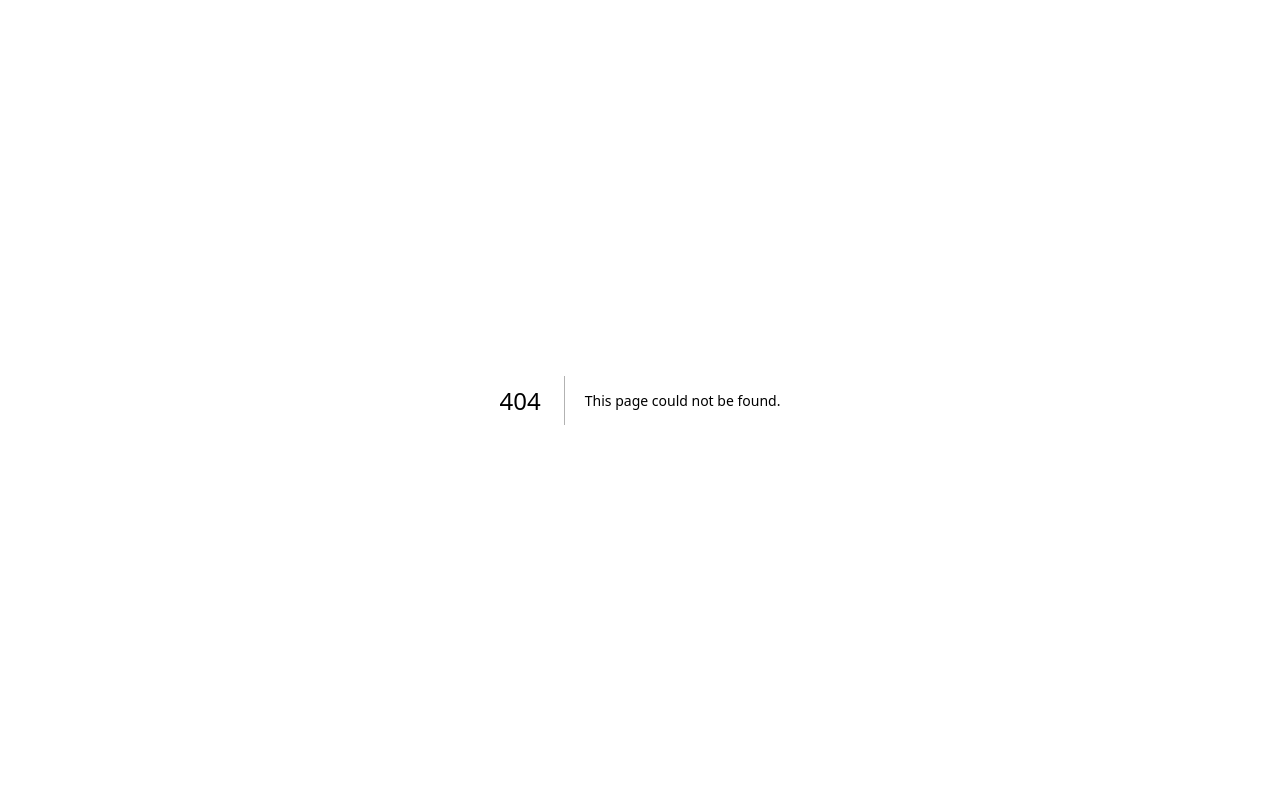
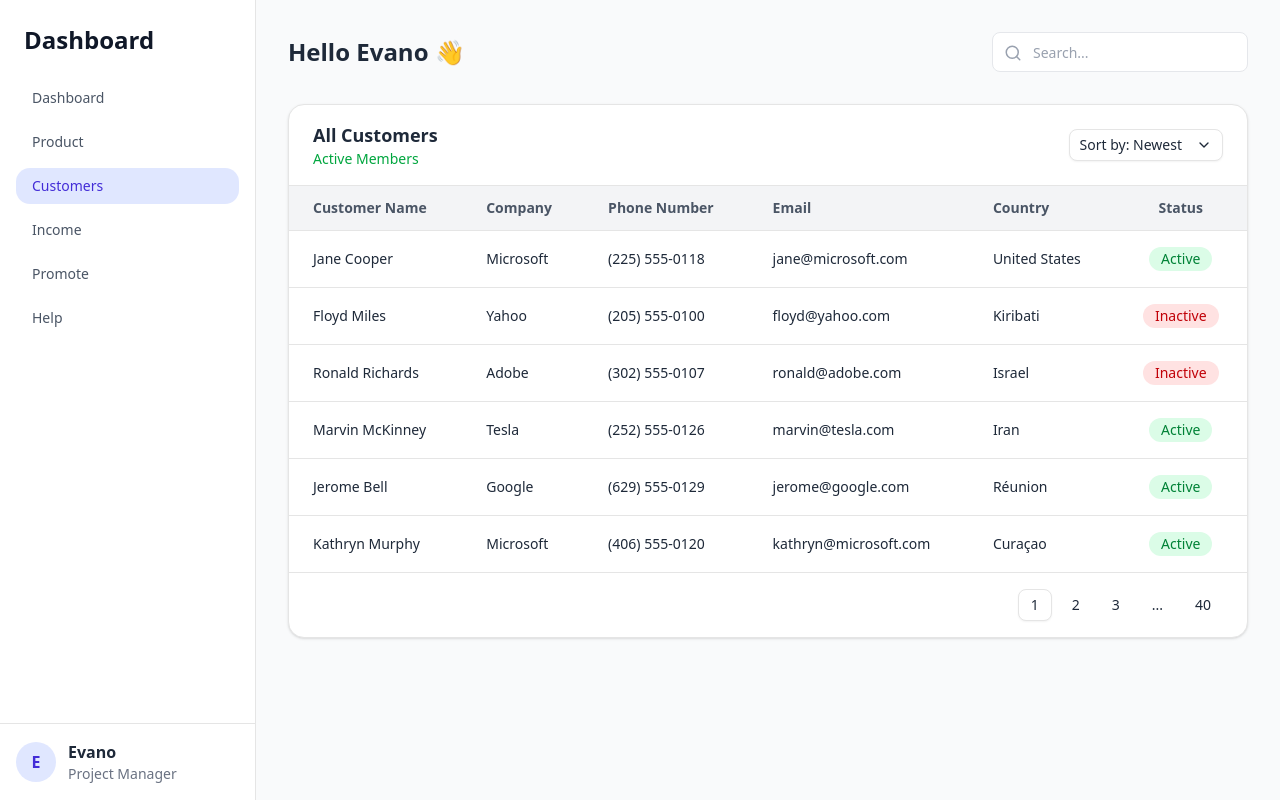
Before and after one commit to ismailAchibat/customer-journey, a Next.js app: page /acceuil in a window 1280 px wide. Before the commit this address had no page. Built offline with nearby package versions, Linux system fonts and the light colour scheme.

Commit message:
page d'acceuil

```diff
--- /dev/null
+++ b/app/acceuil/page.tsx
@@ -0,0 +1,212 @@
+"use client";
+
+import Image from "next/image";
+import { useState } from "react";
+import { Search, ChevronDown } from "lucide-react";
+import { Button } from "@/components/ui/button";
+import Badge from "@/components/ui/badge";
+import Input from "@/components/ui/input";
+
+
+export default function Home() {
+  const [search, setSearch] = useState("");
+
+  const customers = [
+    {
+      name: "Jane Cooper",
+      company: "Microsoft",
+      phone: "(225) 555-0118",
+      email: "jane@microsoft.com",
+      country: "United States",
+      status: "Active",
+    },
+    {
+      name: "Floyd Miles",
+      company: "Yahoo",
+      phone: "(205) 555-0100",
+      email: "floyd@yahoo.com",
+      country: "Kiribati",
+      status: "Inactive",
+    },
+    {
+      name: "Ronald Richards",
+      company: "Adobe",
+      phone: "(302) 555-0107",
+      email: "ronald@adobe.com",
+      country: "Israel",
+      status: "Inactive",
+    },
+    {
+      name: "Marvin McKinney",
+      company: "Tesla",
+      phone: "(252) 555-0126",
+      email: "marvin@tesla.com",
+      country: "Iran",
+      status: "Active",
+    },
+    {
+      name: "Jerome Bell",
+      company: "Google",
+      phone: "(629) 555-0129",
+      email: "jerome@google.com",
+      country: "Réunion",
+      status: "Active",
+    },
+    {
+      name: "Kathryn Murphy",
+      company: "Microsoft",
+      phone: "(406) 555-0120",
+      email: "kathryn@microsoft.com",
+      country: "Curaçao",
+      status: "Active",
+    },
+  ];
+
+  const filtered = customers.filter((c) =>
+    c.name.toLowerCase().includes(search.toLowerCase())
+  );
+
+  return (
+    <div className="flex min-h-screen bg-gray-50 text-gray-800">
+      {/* Sidebar */}
+      <aside className="w-64 bg-white border-r flex flex-col justify-between">
+        <div>
+          <div className="p-6 text-2xl font-bold text-gray-900">Dashboard</div>
+          <nav className="px-4 space-y-2">
+            <SidebarItem label="Dashboard" />
+            <SidebarItem label="Product" />
+            <SidebarItem label="Customers" active />
+            <SidebarItem label="Income" />
+            <SidebarItem label="Promote" />
+            <SidebarItem label="Help" />
+          </nav>
+        </div>
+
+        {/* Bottom profile section */}
+        <div className="p-4 border-t flex items-center gap-3">
+          <div className="w-10 h-10 bg-indigo-100 rounded-full flex items-center justify-center text-indigo-700 font-semibold">
+            E
+          </div>
+          <div>
+            <p className="font-semibold">Evano</p>
+            <p className="text-sm text-gray-500">Project Manager</p>
+          </div>
+        </div>
+      </aside>
+
+      {/* Main content */}
+      <main className="flex-1 p-8">
+        {/* Header */}
+        <div className="flex justify-between items-center mb-8">
+          <h1 className="text-2xl font-semibold">
+            Hello Evano <span className="text-2xl">👋</span>
+          </h1>
+
+          <div className="relative w-64">
+            <Search
+              className="absolute left-3 top-3 text-gray-400"
+              size={18}
+            />
+            <Input
+              type="text"
+              placeholder="Search..."
+              value={search}
+              onChange={(e) => setSearch(e.target.value)}
+              className="pl-10"
+            />
+          </div>
+        </div>
+
+        {/* Table */}
+        <div className="bg-white rounded-2xl shadow-sm border">
+          <div className="flex justify-between items-center px-6 py-4 border-b">
+            <div>
+              <h2 className="font-semibold text-lg">All Customers</h2>
+              <p className="text-sm text-green-600 font-medium">
+                Active Members
+              </p>
+            </div>
+            <Button variant="outline" size="sm">
+              Sort by: Newest
+              <ChevronDown className="ml-2 h-4 w-4" />
+            </Button>
+          </div>
+
+          <table className="w-full text-left text-sm">
+            <thead className="bg-gray-100 text-gray-600">
+              <tr>
+                <th className="px-6 py-3">Customer Name</th>
+                <th className="px-6 py-3">Company</th>
+                <th className="px-6 py-3">Phone Number</th>
+                <th className="px-6 py-3">Email</th>
+                <th className="px-6 py-3">Country</th>
+                <th className="px-6 py-3 text-center">Status</th>
+              </tr>
+            </thead>
+            <tbody>
+              {filtered.map((c, i) => (
+                <tr key={i} className="border-t hover:bg-gray-50">
+                  <td className="px-6 py-4">{c.name}</td>
+                  <td className="px-6 py-4">{c.company}</td>
+                  <td className="px-6 py-4">{c.phone}</td>
+                  <td className="px-6 py-4">{c.email}</td>
+                  <td className="px-6 py-4">{c.country}</td>
+                  <td className="px-6 py-4 text-center">
+                    <Badge
+                      className={
+                        c.status === "Active"
+                          ? "bg-green-100 text-green-700"
+                          : "bg-red-100 text-red-700"
+                      }
+                    >
+                      {c.status}
+                    </Badge>
+                  </td>
+                </tr>
+              ))}
+            </tbody>
+          </table>
+
+          {/* Pagination */}
+          <div className="flex justify-end items-center gap-2 px-6 py-4 border-t text-sm">
+            <Button variant="outline" size="sm">
+              1
+            </Button>
+            <Button variant="ghost" size="sm">
+              2
+            </Button>
+            <Button variant="ghost" size="sm">
+              3
+            </Button>
+            <Button variant="ghost" size="sm">
+              ...
+            </Button>
+            <Button variant="ghost" size="sm">
+              40
+            </Button>
+          </div>
+        </div>
+      </main>
+    </div>
+  );
+}
+
+function SidebarItem({
+  label,
+  active = false,
+}: {
+  label: string;
+  active?: boolean;
+}) {
+  return (
+    <button
+      className={`flex w-full px-4 py-2 rounded-xl text-sm font-medium transition ${
+        active
+          ? "bg-indigo-100 text-indigo-700"
+          : "text-gray-600 hover:bg-gray-100"
+      }`}
+    >
+      {label}
+    </button>
+  );
+}
--- a/app/page.tsx
+++ b/app/page.tsx
@@ -1,4 +1,8 @@
 import { Button } from "@/components/ui/button";
+
+import {Badge } from "@/components/ui/badge";
+import {Input} from "@/components/ui/input";
+
 import Image from "next/image";
 
 export default function Home() {
--- /dev/null
+++ b/components/ui/badge.tsx
@@ -0,0 +1,21 @@
+import React from "react";
+import clsx from "clsx";
+
+type BadgeProps = React.PropsWithChildren<{
+  className?: string;
+}>;
+
+export function Badge({ children, className }: BadgeProps) {
+  return (
+    <span
+      className={clsx(
+        "inline-flex items-center px-3 py-0.5 rounded-full text-sm font-medium",
+        className
+      )}
+    >
+      {children}
+    </span>
+  );
+}
+
+export default Badge;
--- /dev/null
+++ b/components/ui/input.tsx
@@ -0,0 +1,24 @@
+import React from "react";
+import clsx from "clsx";
+
+type InputProps = React.InputHTMLAttributes<HTMLInputElement> & {
+  className?: string;
+};
+
+export const Input = React.forwardRef<HTMLInputElement, InputProps>(
+  ({ className, ...props }, ref) => {
+    return (
+      <input
+        ref={ref}
+        {...props}
+        className={clsx(
+          "h-10 w-full rounded-md border border-gray-200 bg-white px-3 text-sm placeholder-gray-400 focus:outline-none focus:ring-2 focus:ring-indigo-300",
+          className
+        )}
+      />
+    );
+  }
+);
+
+Input.displayName = "Input";
+export default Input;
--- a/package.json
+++ b/package.json
@@ -10,6 +10,7 @@
   },
   "dependencies": {
     "@mistralai/mistralai": "^1.10.0",
+    "@radix-ui/react-primitive": "^2.1.4",
     "@radix-ui/react-slot": "^1.2.4",
     "class-variance-authority": "^0.7.1",
     "clsx": "^2.1.1",
```
Also changed, not shown: 1 other file (tests, documents, lock files or other folders).
